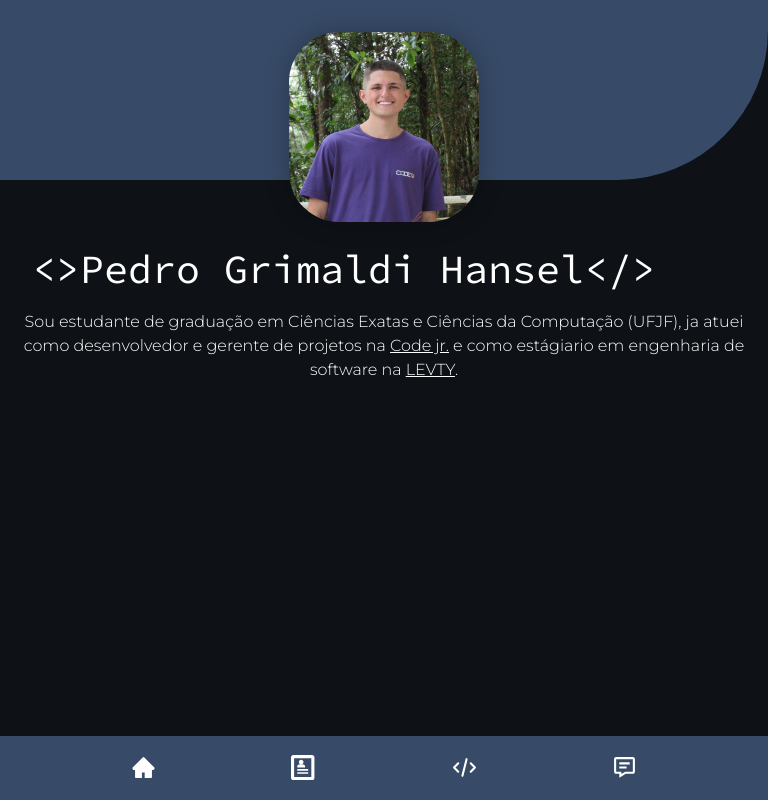
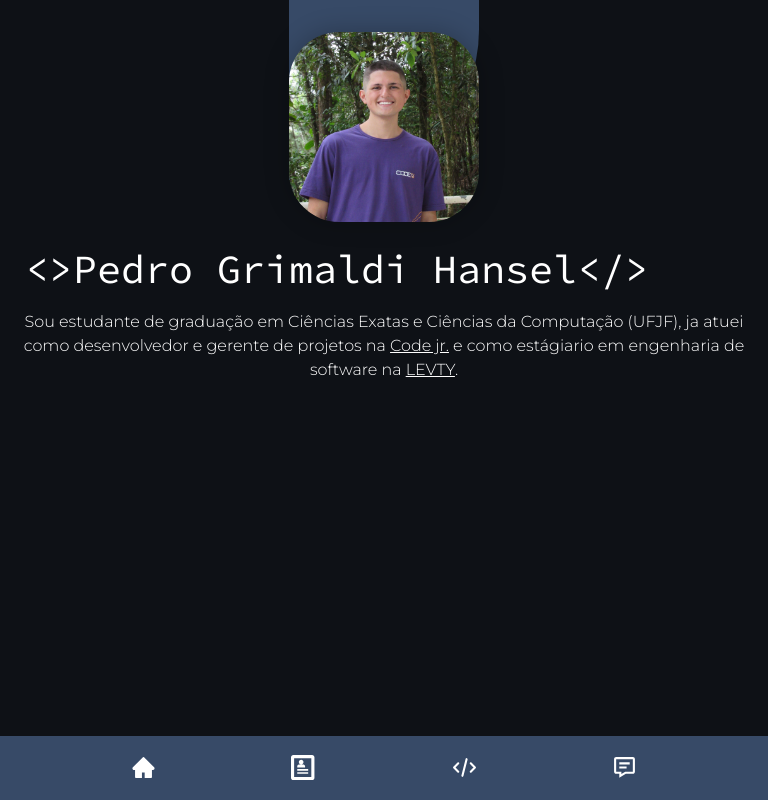
Before and after one commit to Pedro-Grimaldi-Hansel/Portfolio, a Next.js app: page / in a window 768 px wide. Built offline with nearby package versions, Linux system fonts and the light colour scheme.

Commit message:
mexendo na home desktop

```diff
--- a/src/styles/scss/index.module.scss
+++ b/src/styles/scss/index.module.scss
@@ -6,6 +6,9 @@
 }
 
 .Home{
+    display: flex;
+    flex-direction: column;
+    align-items: center;
     a{
         text-decoration: underline;
     }
@@ -35,8 +38,7 @@
         margin-top: 64px;
         margin-bottom: 16px;
         h1{
-            padding-left: 16px;
-            text-align: start;
+            text-align: center;
             margin: 0;
         }
     }
@@ -53,6 +55,13 @@
     }
 }
 
+@media ( min-width: 768px){
+    .Home{
+        .Home_text{
+            width: 750px;
+        }
+    }
+}
 @media ( max-width: 768px){
     .navbar{
         display: none;
@@ -63,6 +72,12 @@
     .Home{
         a{
             text-decoration: underline;
+        }
+        .Home_text{
+            h1{
+                padding-left: 16px;
+                text-align: start;
+            }
         }
         .Home_top{
             left: 0;
```
Also changed, not shown: src/styles/scss/dist/index.module.css (added).
